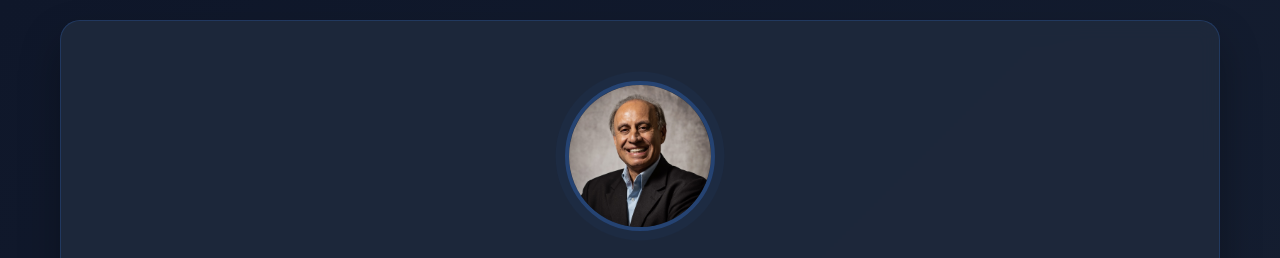
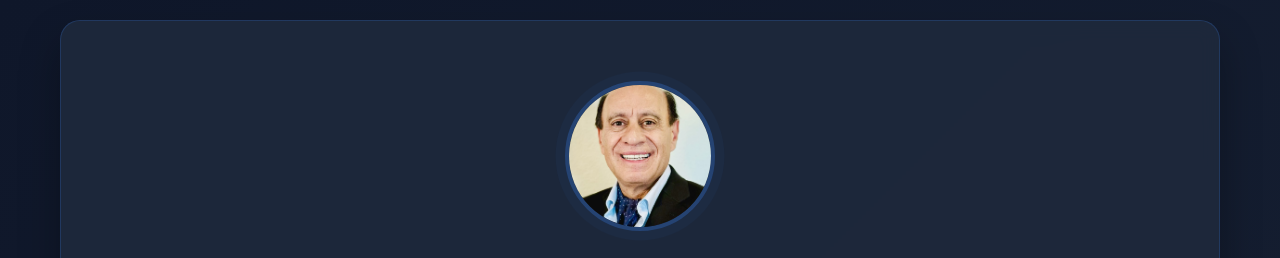
Before and after one commit to chekeib/uvideo, a plain HTML site: page index.html in a window 1280 px wide. Shown: the top 258 px of the page. Drawn offline with Linux system fonts and the light colour scheme.

Commit message:
Update index.html

```diff
--- a/index.html
+++ b/index.html
@@ -339,7 +339,7 @@
         <!-- Hero Section -->
         <div class="hero">
             <div class="profile-image pulse">
-                <img src="profile.jpg" alt="Ahmad Ansari Professional Photo">
+                <img src="Profile pic 1.jpeg" alt="Ahmad Ansari Professional Photo">
             </div>
             <h1>Ahmad Ansari, Ph.D.</h1>
             <p class="subtitle">Technology Leader • Telecommunications Executive</p>
```
